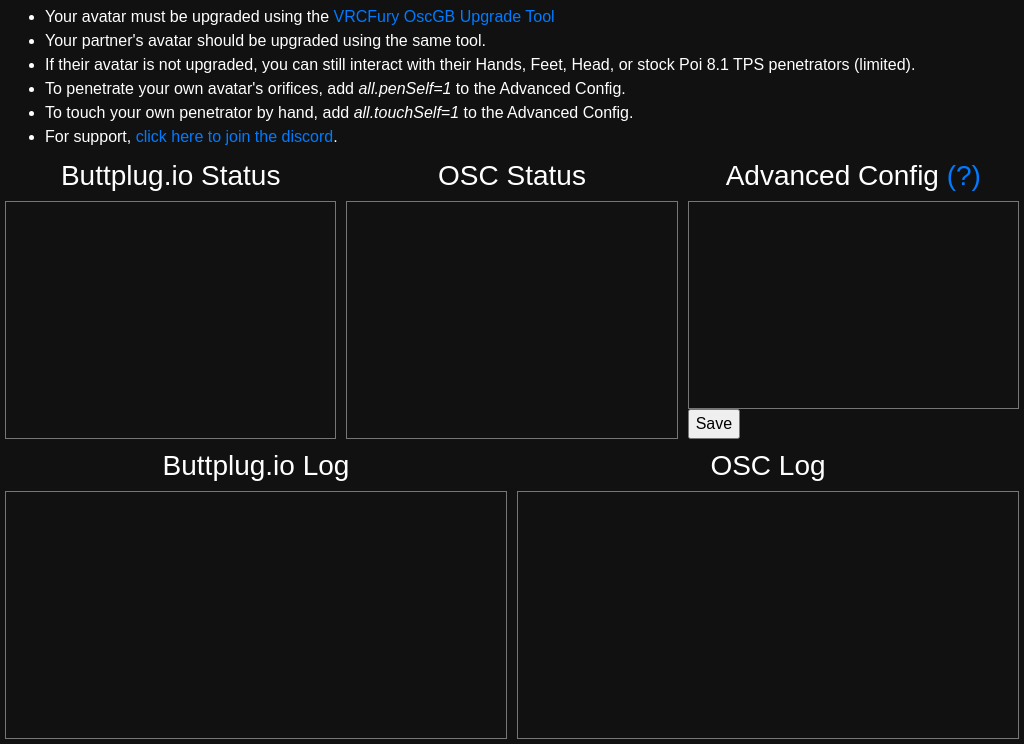
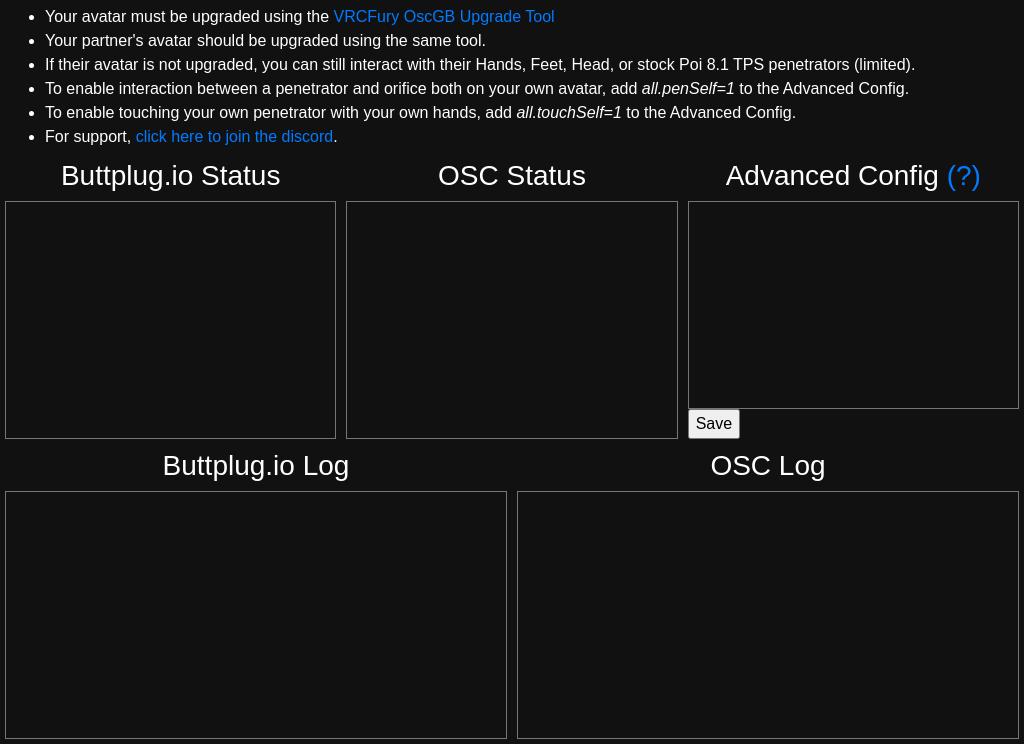
Before and after one commit to OscToys/OscGoesBrrr, an Electron app: page app/index.html in a window 1024 px wide. Shown: the part 56-800 px from the top of the page. Drawn offline with Linux system fonts and the light colour scheme.

Commit message:
Add more helpful notes at the top

```diff
--- a/app/index.html
+++ b/app/index.html
@@ -15,8 +15,8 @@
           <li>Your avatar must be upgraded using the <a href="https://vrcfury.com/brrrupgrade" target="_blank">VRCFury OscGB Upgrade Tool</a><br/>
           <li>Your partner's avatar should be upgraded using the same tool.<br/>
           <li>If their avatar is not upgraded, you can still interact with their Hands, Feet, Head, or stock Poi 8.1 TPS penetrators (limited).<br/>
-          <li>To penetrate your own avatar's orifices, add <i>all.penSelf=1</i> to the Advanced Config.
-          <li>To touch your own penetrator by hand, add <i>all.touchSelf=1</i> to the Advanced Config.
+          <li>To enable interaction between a penetrator and orifice both on your own avatar, add <i>all.penSelf=1</i> to the Advanced Config.
+          <li>To enable touching your own penetrator with your own hands, add <i>all.touchSelf=1</i> to the Advanced Config.
           <li>For support, <a href="https://vrcfury.com/discord" target="_blank">click here to join the discord</a>.
         </ul>
       </div>
```
